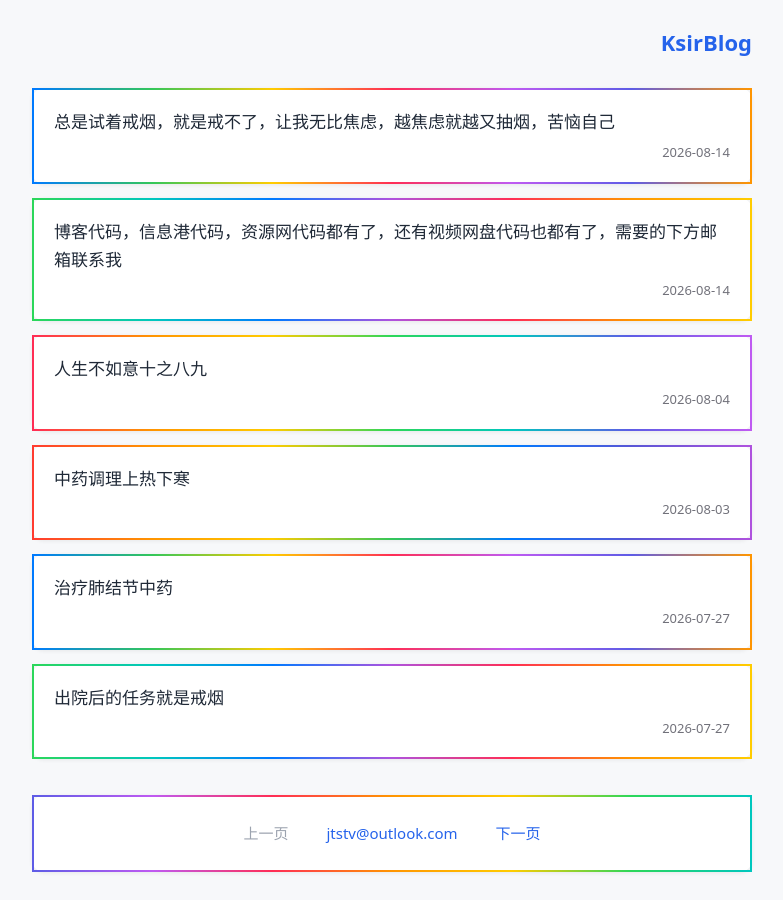
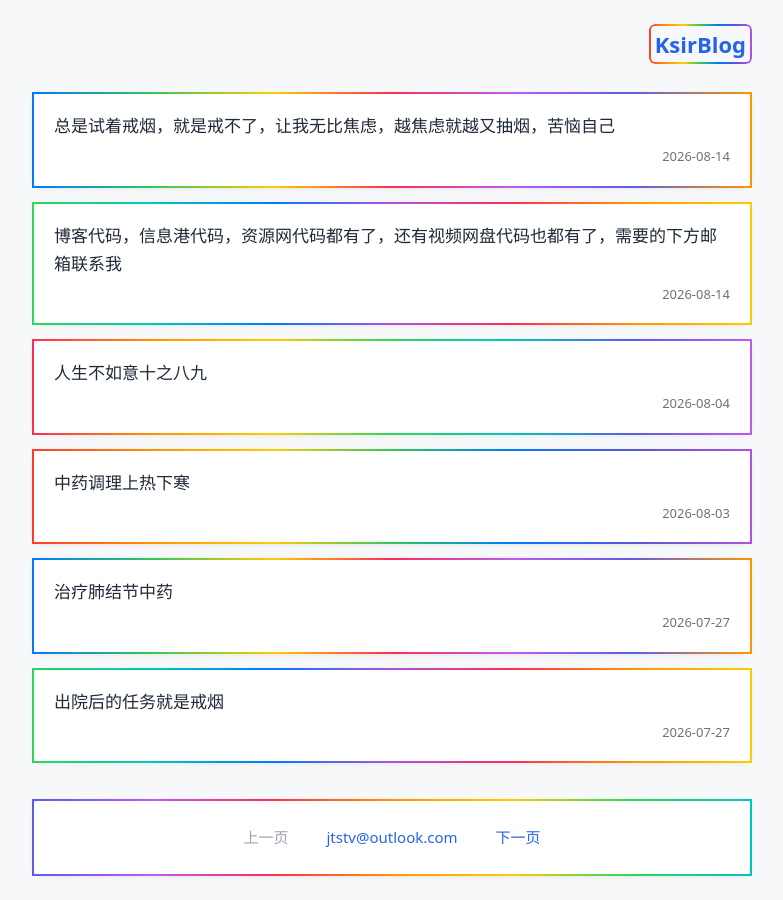
Before and after one commit to JTSTV/Jtstv.github.io, a Jekyll site: the page built from index.html, in a window 1280 px wide. Shown: the whole page, without its empty margins (248-1031 px from the left). Built offline with Jekyll 4.4.1, drawn with Linux system fonts in a browser that asks for light colours; the list of posts is cut into pages by our own code.

Commit message:
更新 index.html

```diff
--- a/index.html
+++ b/index.html
@@ -16,7 +16,33 @@
 body{font:16px system-ui,-apple-system,sans-serif;background:#f7f8fa;color:#2c333a;padding:24px 16px;line-height:1.65}
 .container{max-width:720px;margin:0 auto}
 .site-header{text-align:right;margin-bottom:28px}
-.site-header a{font-size:22px;font-weight:600;color:#2563eb;text-decoration:none}
+
+/*紧贴文字的彩虹边框，无JS，伪元素实现*/
+.site-title-wrap{
+  display:inline-block;
+  position:relative;
+  padding:2px 6px;
+}
+.site-title-wrap::before{
+  content:"";
+  position:absolute;
+  inset:0;
+  border-radius:6px;
+  padding:2px;
+  background:linear-gradient(90deg,#ff3b30,#ff9500,#ffcc00,#34c759,#007aff,#5856d6,#af52de);
+  -webkit-mask:linear-gradient(#fff 0 0) content-box,linear-gradient(#fff 0 0);
+  mask:linear-gradient(#fff 0 0) content-box,linear-gradient(#fff 0 0);
+  -webkit-mask-composite:xor;
+  mask-composite:exclude;
+  pointer-events:none;
+}
+.site-title{
+  font-size:22px;
+  font-weight:600;
+  text-decoration:none;
+  color:#2563eb;
+}
+
 .post-item{margin-bottom:14px}
 .post-item a{
   display:block;background:#fff;padding:18px 20px;border-radius:12px;
@@ -63,7 +85,6 @@
 .pagination a,.pagination span{padding:8px 14px;border-radius:8px;font-size:15px;text-decoration:none;white-space:nowrap}
 .pagination a{background:transparent;color:#2563eb}
 .pagination span{background:transparent;color:#9ca3af}
-
 @media(max-width:600px){
 body{padding:16px 12px}
 .post-item a{padding:14px 16px}
@@ -74,7 +95,11 @@
 </head>
 <body>
 <div class="container">
-<div class="site-header"><a href="/">{{site.title}}</a></div>
+<div class="site-header">
+<div class="site-title-wrap">
+<a href="/" class="site-title">{{site.title}}</a>
+</div>
+</div>
 {%for post in paginator.posts%}
 <div class="post-item">
 <a href="{{post.url | relative_url}}">
```
Also changed, not shown: other parts of index.html (+0 -4 lines).
